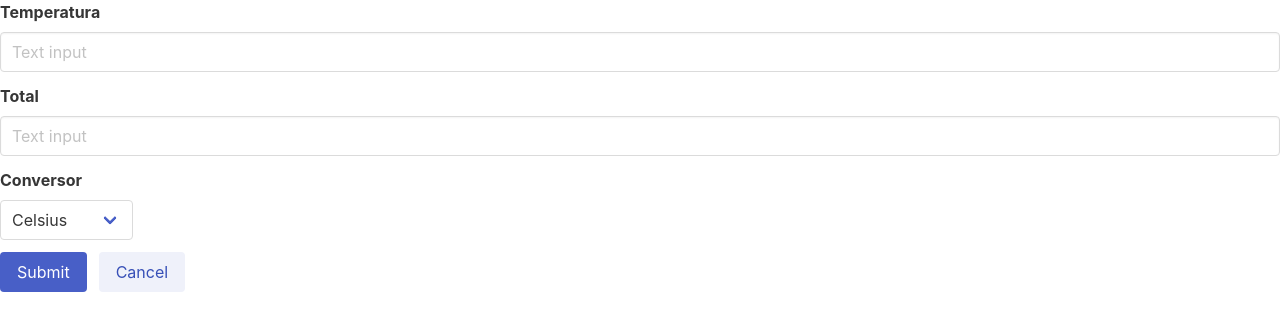
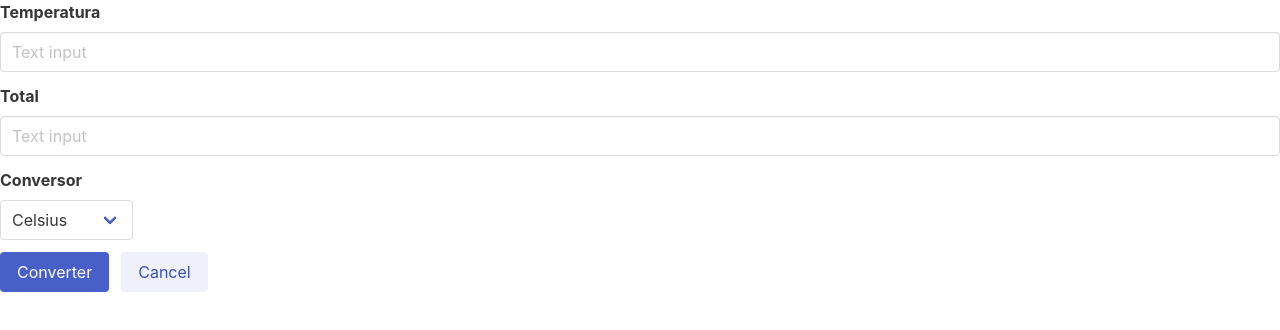
Before and after one commit to Elisandro-Santolin/API-REST, a website: page apiReturnIMC/index.html in a window 1280 px wide. Drawn offline with nearby package versions, Linux system fonts and the light colour scheme.

Commit message:
Refactor: buttons changes

```diff
--- a/apiReturnIMC/index.html
+++ b/apiReturnIMC/index.html
@@ -36,7 +36,7 @@
 
           <div class="field is-grouped">
             <div class="control">
-              <button class="button is-link">Submit</button>
+              <button class="button is-link">Converter</button>
             </div>
             <div class="control">
               <button class="button is-link is-light">Cancel</button>
```
